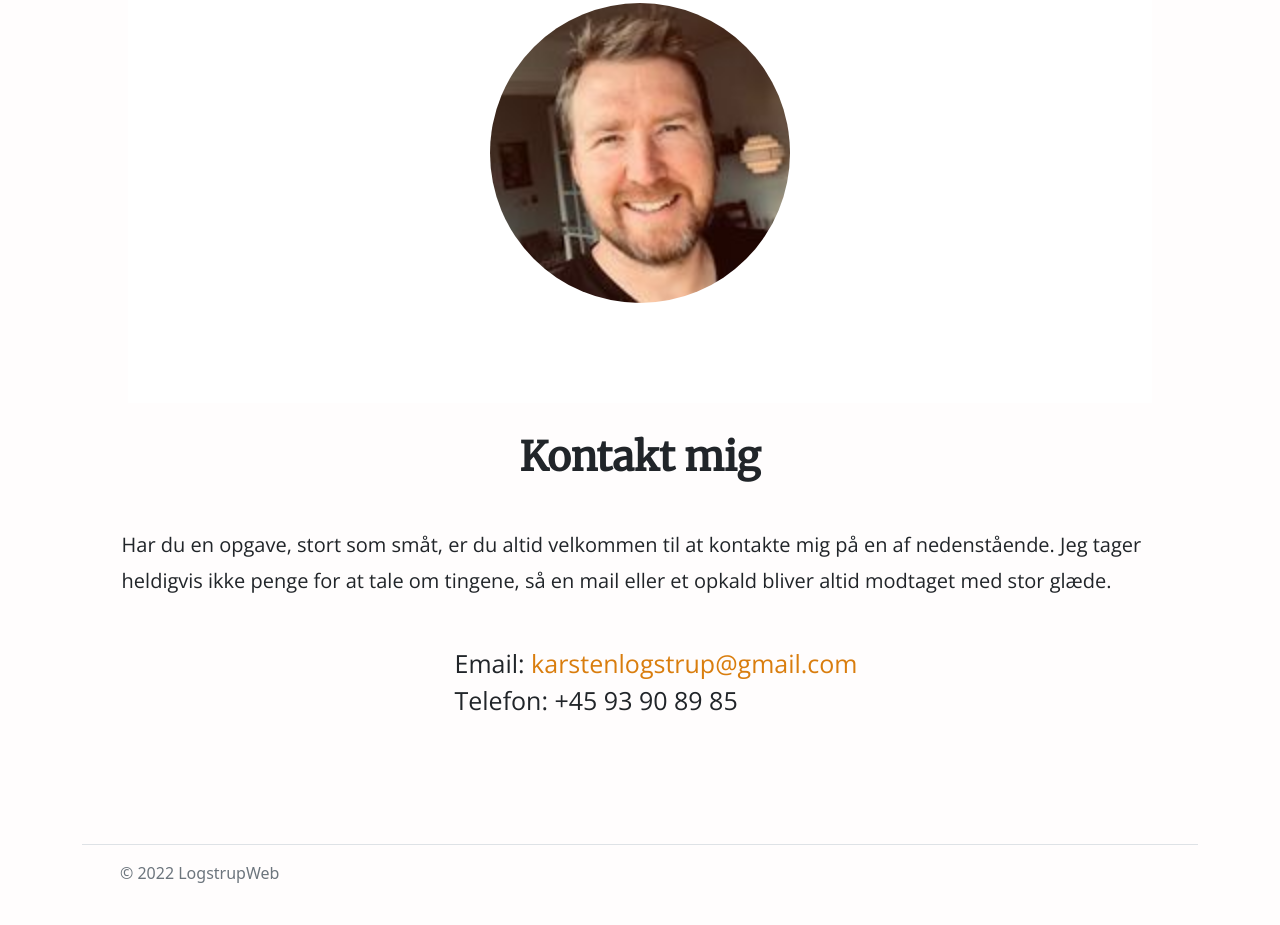
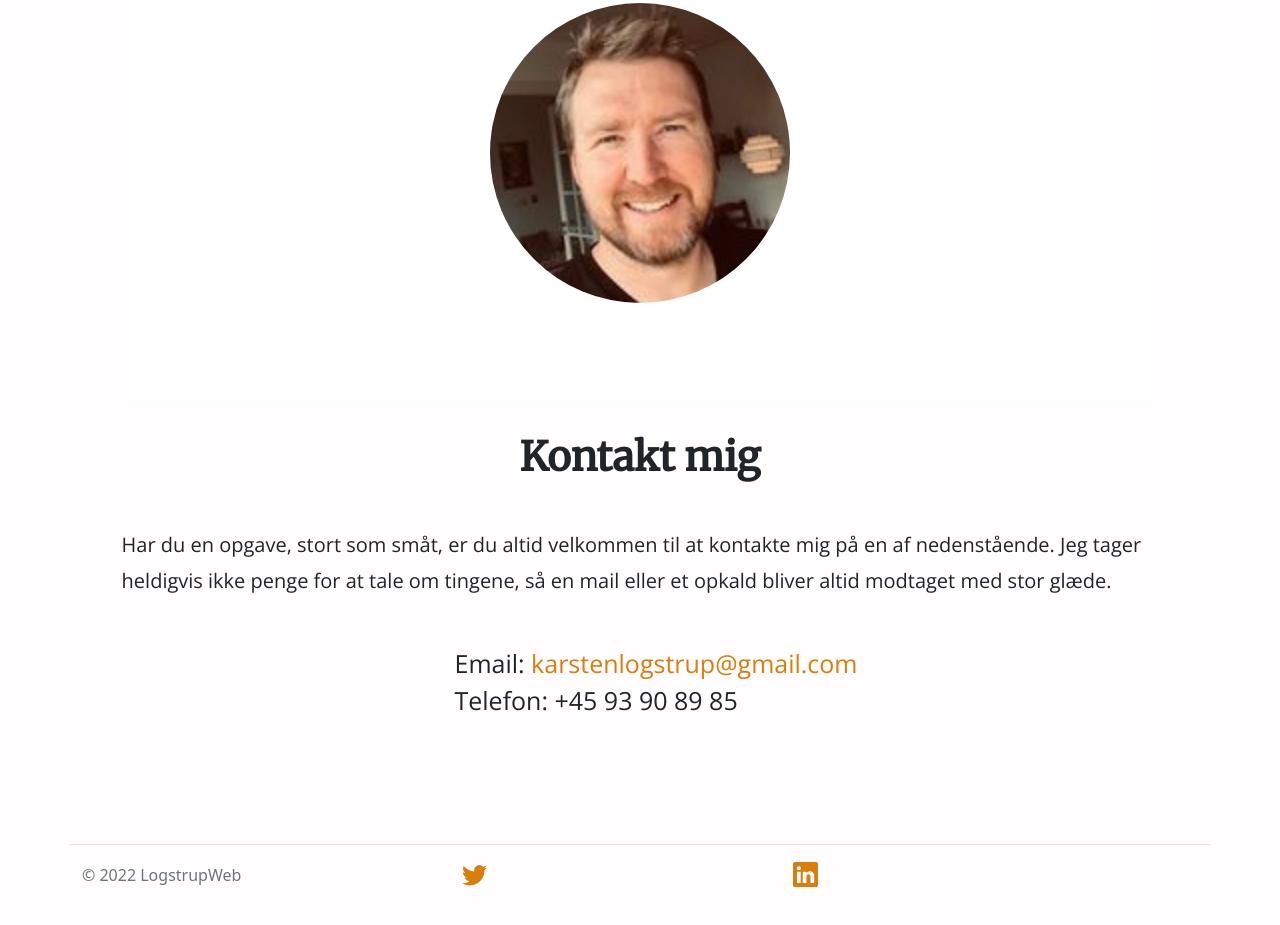
Before and after one commit to logstrup78/KarstenWebdesign, a plain HTML site: page index.html in a window 1280 px wide. Shown: the part 1647-2572 px from the top of the page. Drawn offline with nearby package versions, Linux system fonts and the light colour scheme.

Commit message:
even more footer

```diff
--- a/Styles/styles.scss
+++ b/Styles/styles.scss
@@ -255,6 +255,11 @@ img {
         width: 300px;
         border-radius: 50%;
     }
+    /* Footer*/
+
+
+
+
 
     /*hoppende ikon*/
 
--- a/index.html
+++ b/index.html
@@ -16,6 +16,15 @@
   <link rel="preconnect" href="https://fonts.gstatic.com">
   <link href="https://fonts.googleapis.com/css2?family=Merriweather:wght&@700&family=Open+Sans:wght@300display=swap"
     rel="stylesheet">
+
+    <script async src="https://www.googletagmanager.com/gtag/js?id=G-4V0GM0694T"></script>
+<script>
+  window.dataLayer = window.dataLayer || [];
+  function gtag(){dataLayer.push(arguments);}
+  gtag('js', new Date());
+
+  gtag('config', 'G-4V0GM0694T');
+</script>
 
 
   <title>Karsten Løgstrup Web</title>
@@ -146,7 +155,8 @@
     <h2>Om LøgstrupWeb</h2>
     <p>LøgstrupWeb består af en person, nemlig mig Karsten Løgstrup.<br> Jeg udfører diverse freelance opgaver der har
       med webudvikling at gøre.
-      Jeg har, siden jeg var helt lille engang i 80erne rodet med computere, og alt hvad der dertil hører. Derfor har jeg
+      Jeg har, siden jeg var helt lille engang i 80erne rodet med computere, og alt hvad der dertil hører. Derfor har
+      jeg
       stor erfaring med hvad
       det der internet kan og hvilke muligheder der findes.
       Jeg blev engang uddannet som IT/teletekniker samt taget en HD i Organisation og ledelse (ja den var hård) og har
@@ -185,13 +195,27 @@
   <div class="b-example-divider"></div>
 
   <div class="container">
-  <footer class="d-flex flex-wrap justify-content-between align-items-center py-3 my-4 border-top">
+    <footer class="row d-flex flex-wrap justify-content-between align-items-end py-3 my-4 border-top">
       <div class="col-md-4 d-flex align-items-center">
-      <a href="/" class="mb-3 me-2 mb-md-0 text-muted text-decoration-none lh-1">
-        <svg class="bi" width="30" height="24"><use xlink:href="#bootstrap"/></svg>
-      </a>
         <span class="text-muted">&copy; 2022 LogstrupWeb</span>
       </div>
+
+      <div class="col-md-4 d-flex justify-content-between ">
+        <a class="" href="www.twitter.com/logstrup78"><svg xmlns="http://www.w3.org/2000/svg" width="25" height="25"
+            fill="currentColor" class="bi bi-twitter" viewBox="0 0 16 16">
+            <path
+              d="M5.026 15c6.038 0 9.341-5.003 9.341-9.334 0-.14 0-.282-.006-.422A6.685 6.685 0 0 0 16 3.542a6.658 6.658 0 0 1-1.889.518 3.301 3.301 0 0 0 1.447-1.817 6.533 6.533 0 0 1-2.087.793A3.286 3.286 0 0 0 7.875 6.03a9.325 9.325 0 0 1-6.767-3.429 3.289 3.289 0 0 0 1.018 4.382A3.323 3.323 0 0 1 .64 6.575v.045a3.288 3.288 0 0 0 2.632 3.218 3.203 3.203 0 0 1-.865.115 3.23 3.23 0 0 1-.614-.057 3.283 3.283 0 0 0 3.067 2.277A6.588 6.588 0 0 1 .78 13.58a6.32 6.32 0 0 1-.78-.045A9.344 9.344 0 0 0 5.026 15z" />
+          </svg></a>
+        <a href="https://www.linkedin.com/in/karstenlogstrup/"><svg xmlns="http://www.w3.org/2000/svg" width="25" height="25" fill="currentColor"
+            class="bi bi-linkedin" viewBox="0 0 16 16">
+            <path
+              d="M0 1.146C0 .513.526 0 1.175 0h13.65C15.474 0 16 .513 16 1.146v13.708c0 .633-.526 1.146-1.175 1.146H1.175C.526 16 0 15.487 0 14.854V1.146zm4.943 12.248V6.169H2.542v7.225h2.401zm-1.2-8.212c.837 0 1.358-.554 1.358-1.248-.015-.709-.52-1.248-1.342-1.248-.822 0-1.359.54-1.359 1.248 0 .694.521 1.248 1.327 1.248h.016zm4.908 8.212V9.359c0-.216.016-.432.08-.586.173-.431.568-.878 1.232-.878.869 0 1.216.662 1.216 1.634v3.865h2.401V9.25c0-2.22-1.184-3.252-2.764-3.252-1.274 0-1.845.7-2.165 1.193v.025h-.016a5.54 5.54 0 0 1 .016-.025V6.169h-2.4c.03.678 0 7.225 0 7.225h2.4z" />
+          </svg></a>
+          </div>
+        <div class="col-md-4"></div>
+
+
+
 
 
     </footer>
```
Also changed, not shown: Styles/dist/styles.css, Styles/styles.css, 1 other file. Lines whose indentation alone changed are shown as unchanged.
